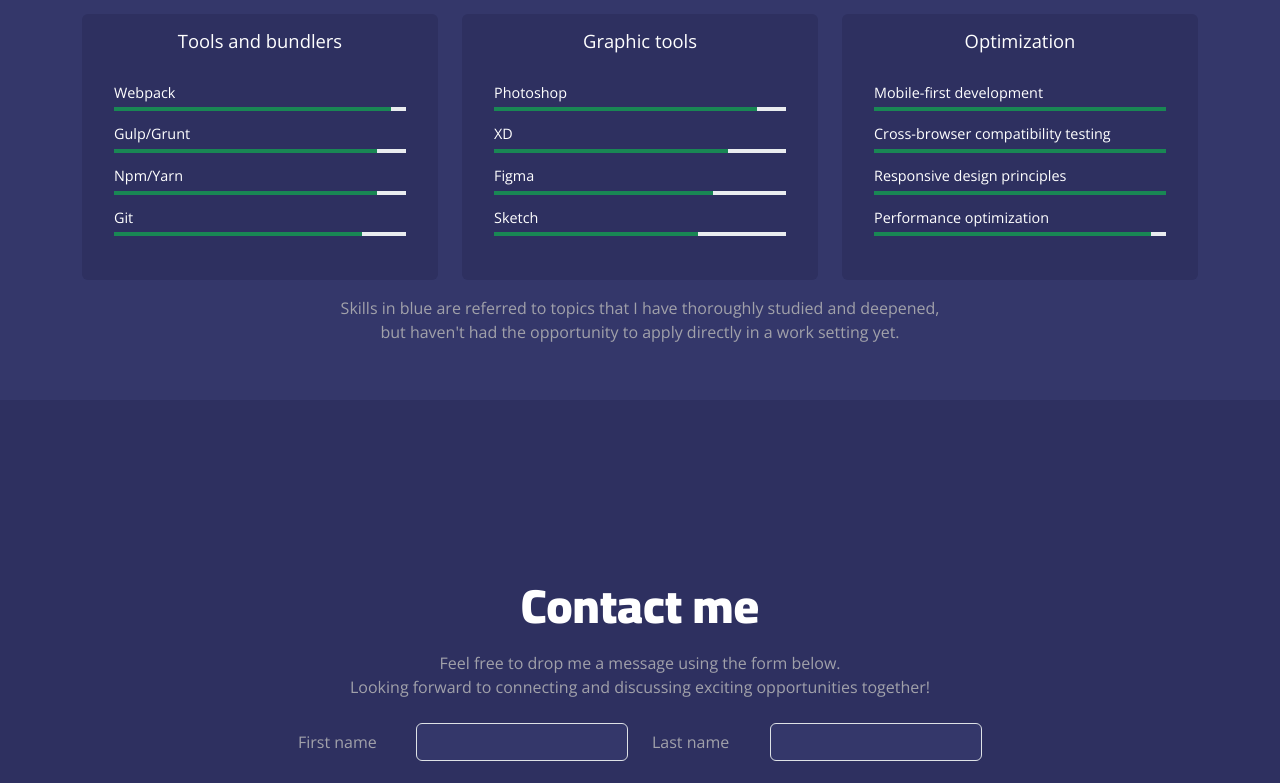
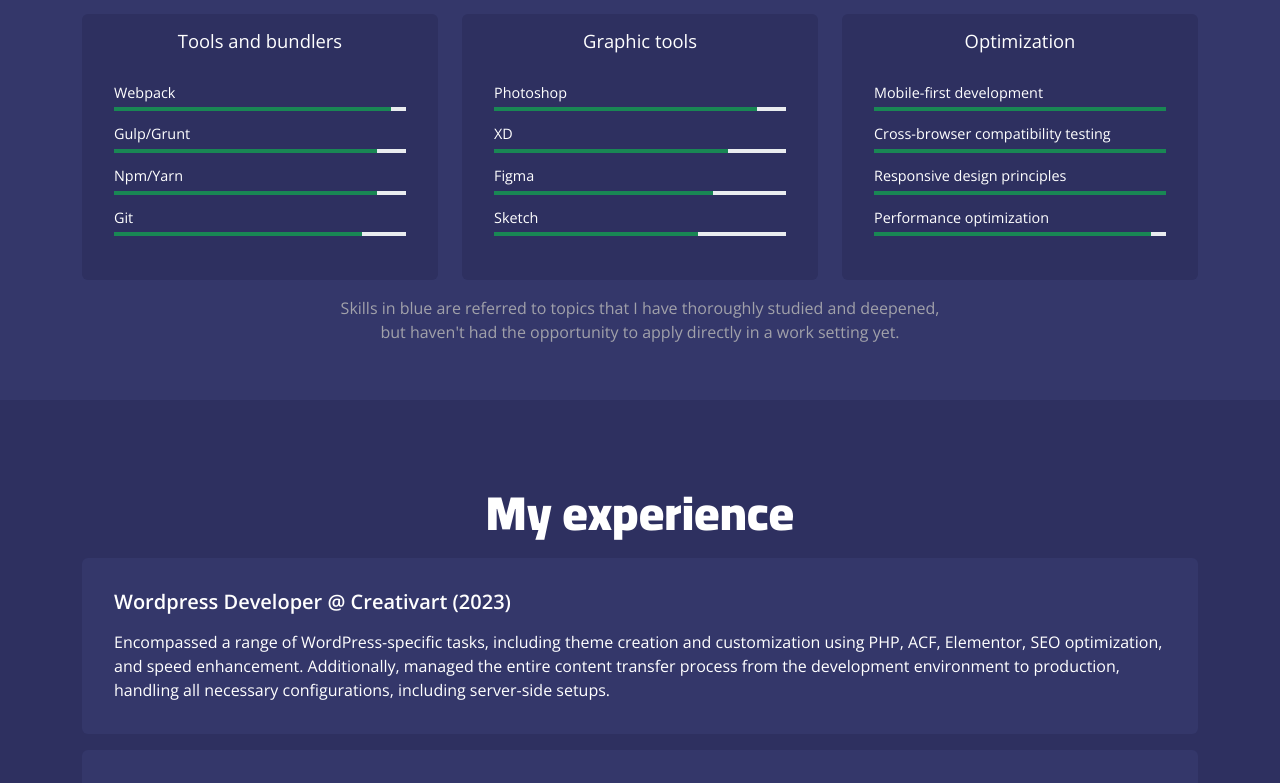
Before and after one commit to tinny77/MyCV, a React (Vite) app: page / in a window 1280 px wide. Shown: the part 2000-2783 px from the top of the page. Built offline with nearby package versions, Linux system fonts and the light colour scheme; a web font is replaced by a local one.

Commit message:
Added experience page

```diff
--- a/index.html
+++ b/index.html
@@ -9,7 +9,7 @@
     <link rel="preconnect" href="https://fonts.gstatic.com" crossorigin>
     <link href="https://fonts.googleapis.com/css2?family=Cairo+Play:wght@900&family=Cairo:wght@900&family=Open+Sans:wght@300;400;600&display=swap" rel="stylesheet">
     <link rel="stylesheet" href="https://cdnjs.cloudflare.com/ajax/libs/animate.css/3.5.2/animate.min.css">
-    <title>Filippo Tinnirello | Front-end developer</title>
+    <title>Filippo Tinnirello | Frontend & Wordpress developer</title>
   </head>
   <body>
     <div id="root"></div>
--- a/src/App.jsx
+++ b/src/App.jsx
@@ -2,38 +2,35 @@ import { useState, useEffect } from 'react';
 import LinkButtons from './LinkButtons';
 import Skills from './Skills';
 import Contact from './Contact';
+import Experience from './Experience';
 import { BrowserRouter as Router } from 'react-router-dom';
 import ScrollAnimation from 'react-animate-on-scroll';
 
 function App() {
-	const [isScrolled, setIsScrolled] = useState(true);
-	const [isScrolledVisible, setIsScrolledVisible] = useState(true);
+	const [isScrolled, setIsScrolled] = useState(false);
+	const [isScrollIconVisible, setisScrollIconVisible] = useState(false);
 
-	const getYearDiffWithMonth = (endDate, startDate) => {
+	const getYearsDiff = (endDate, startDate) => {
 		const ms = endDate.getTime() - startDate.getTime();
 		const date = new Date(ms);
 		return Math.abs(date.getUTCFullYear() - 1970);
 	};
 
 	const thisYear = new Date();
-	const myExperienceYears = getYearDiffWithMonth(
-		thisYear,
-		new Date('2006-10-01')
-	);
-	const myAge = getYearDiffWithMonth(thisYear, new Date('1981-07-05'));
+	const myExperienceYears = getYearsDiff(thisYear, new Date('2006-09'));
+	const myAge = getYearsDiff(thisYear, new Date('1981-07-05'));
 
 	useEffect(() => {
 		const handlescroll = () => {
 			setIsScrolled(window.scrollY > 0);
-			setIsScrolledVisible(false);
+			setisScrollIconVisible(false);
 		};
-		setTimeout(() => setIsScrolled(false), 8000);
+		setTimeout(() => setisScrollIconVisible(true), 8500);
 		window.addEventListener('scroll', handlescroll);
 		return () => window.removeEventListener('scroll', handlescroll);
 	}, []);
 
 	return (
-		<>
 		<Router>
 			<section id="main">
 				<div className="videoframe">
@@ -41,7 +38,6 @@ function App() {
 						<source src="./myPic.gif" type="video/gif" />
 						<source src="./myPic.mp4" type="video/mp4" />
 						<source src="./myPic.webm" type="video/webm" />
-							<source src="./myPic.mov" type="video/quicktime" />
 					</video>
 				</div>
 
@@ -51,10 +47,10 @@ function App() {
 
 				<p className="text-block lead">
 					I'm an experienced Frontend Developer with over {myExperienceYears}{' '}
-						years of expertise in CSS, HTML, and JavaScript, known for my
-						mastery in responsive design and precise coding to transform designs
-						into dynamic, user-friendly websites for seamless experiences across
-						all devices.
+					years of expertise in CSS, HTML, and JavaScript, known for my mastery
+					in responsive design and precise coding to transform designs into
+					dynamic, user-friendly websites for seamless experiences across all
+					devices.
 				</p>
 				<p className="text-block lead">
 					I'm specialized in WordPress theme development, and I'm currently
@@ -63,10 +59,11 @@ function App() {
 
 				<LinkButtons />
 			</section>
+
 			<div
-					className={
-						'scroll-down' + !isScrolled && isScrolledVisible ? '' : ' hidden'
-					}
+				className={`scroll-down ${
+					!isScrolled && isScrollIconVisible ? '' : 'hidden'
+				}`}
 			>
 				<div className="mousey">
 					<div className="scroller"></div>
@@ -78,59 +75,44 @@ function App() {
 				</ScrollAnimation>
 				<ScrollAnimation animateIn="fadeIn" delay={1000}>
 					<p className="text-block">
-							I am a {myAge} year old front-end developer living in Verona,
-							Italy.
+						I am a {myAge} year old front-end developer living in Verona, Italy.
 					</p>
 					<p className="text-block">
-							Throughout my extensive experience as a web developer, I have
-							honed my skills in critical front-end technologies such as HTML,
-							CSS (and preprocessors), and JavaScript (ES6+). My journey
-							commenced with mastering these languages, focusing on crafting
-							engaging user interfaces. As technologies evolved, I shifted my
-							focus towards the WordPress ecosystem, gaining expertise in PHP
-							and essential modern tools like React, SSGs, package managers,
-							module bundlers.
+						Throughout my extensive experience as a web developer, I have honed
+						my skills in critical front-end technologies such as HTML, CSS (and
+						preprocessors), and JavaScript (ES6+). My journey commenced with
+						mastering these languages, focusing on crafting engaging user
+						interfaces. As technologies evolved, I shifted my focus towards the
+						WordPress ecosystem, gaining expertise in PHP and essential modern
+						tools like React, SSGs, package managers, module bundlers.
 					</p>
 					<p className="text-block">
 						With a passion for CSS that traces back to the era of table-based
 						layouts, I relish the process of crafting functional digital
-							interfaces from wireframes or mockups, employing well-organized
-							and practical code. Proficient in debugging and performance
-							monitoring tools like Lighthouse, I specialize in testing for
-							responsive behavior across various resolutions and mobile devices,
-							ensuring an optimal experience for all users.
+						interfaces from wireframes or mockups, employing well-organized and
+						practical code. Proficient in debugging and performance monitoring
+						tools like Lighthouse, I specialize in testing for responsive
+						behavior across various resolutions and mobile devices, ensuring an
+						optimal experience for all users.
 					</p>
 					<p className="text-block">
-							Additionally, I am well-versed in SEO strategies and best
-							practices for website optimization. I have a particular affinity
-							for Bootstrap and find joy in customizing it for specific
-							projects. However, I am equally comfortable starting with a
-							reset.css and a blank stylesheet, tailoring solutions to each
-							unique project's needs.
+						Additionally, I am well-versed in SEO strategies and best practices
+						for website optimization. I have a particular affinity for Bootstrap
+						and find joy in customizing it for specific projects. However, I am
+						equally comfortable starting with a reset.css and a blank
+						stylesheet, tailoring solutions to each unique project's needs.
 					</p>
 					<p className="text-block">
 						I am deeply passionate about staying at the forefront of web
 						development trends and technologies.
 					</p>
 					<p className="text-block">
-							Outside of coding, my interests include sports like football and
-							F1. I avidly follow technology news, with a particular focus on
-							the Apple ecosystem. I also have a deep appreciation for English
-							music, especially the iconic sounds of Oasis and the solo work of
-							Liam Gallagher.
+						Outside of coding, my interests include sports like football and F1.
+						I avidly follow technology news, with a particular focus on the
+						Apple ecosystem. I also have a deep appreciation for English music,
+						especially the iconic sounds of Oasis and the solo work of Liam
+						Gallagher.
 					</p>
-					</ScrollAnimation>
-				</section>
-				<section id="experience">
-					<ScrollAnimation animateIn="fadeIn" delay={500}>
-						<h2>My experience</h2>
-					</ScrollAnimation>
-					<ScrollAnimation animateIn="fadeIn" delay={1000}>
-						BLA BLA BLA
-						<br />
-						BLA BLA BLA
-						<br />
-						<br />
 				</ScrollAnimation>
 			</section>
 			<section id="skills">
@@ -141,16 +123,12 @@ function App() {
 					<Skills />
 				</ScrollAnimation>
 			</section>
-				<section id="portfolio">
+			<section id="experience">
 				<ScrollAnimation animateIn="fadeIn" delay={500}>
-						<h2>Portfolio</h2>
+					<h2>My experience</h2>
 				</ScrollAnimation>
 				<ScrollAnimation animateIn="fadeIn" delay={1000}>
-						BLA BLA BLA
-						<br />
-						BLA BLA BLA
-						<br />
-						<br />
+					<Experience />
 				</ScrollAnimation>
 			</section>
 			<section id="contact">
@@ -162,7 +140,6 @@ function App() {
 				</ScrollAnimation>
 			</section>
 		</Router>
-		</>
 	);
 };
 
--- a/src/Contact.jsx
+++ b/src/Contact.jsx
@@ -17,7 +17,7 @@ export default function Contact() {
 	}
 	return (
 		<>
-			<p>
+			<p className="text-block">
 				Feel free to drop me a message using the form below.
 				<br />
 				Looking forward to connecting and discussing exciting opportunities
--- /dev/null
+++ b/src/Experience.jsx
@@ -0,0 +1,63 @@
+import Container from 'react-bootstrap/Container';
+import Row from 'react-bootstrap/Row';
+import Col from 'react-bootstrap/Col';
+import Card from 'react-bootstrap/Card';
+
+export default function Experience() {
+	return (
+		<>
+			<Container fluid="lg">
+				<Col xs={12}>
+					<Card>
+						<Card.Body>
+							<Card.Title>Wordpress Developer @ Creativart (2023)</Card.Title>
+							<Card.Body>
+								Encompassed a range of WordPress-specific tasks, including theme
+								creation and customization using PHP, ACF, Elementor, SEO
+								optimization, and speed enhancement. Additionally, managed the
+								entire content transfer process from the development environment
+								to production, handling all necessary configurations, including
+								server-side setups.
+							</Card.Body>
+						</Card.Body>
+					</Card>
+				</Col>
+				<Col xs={12}>
+					<Card>
+						<Card.Body>
+							<Card.Title>
+								Front-end and Wordpress Developer @ 24 Consulting (2018-2023)
+							</Card.Title>
+							<Card.Body>
+								Created custom themes using PHP and ACF. Demonstrated
+								proficiency in developing static websites, leveraging bundlers
+								and generators for seamless integration. Ensured responsive
+								designs through CSS, HTML, and JavaScript, and oversaw site
+								maintenance and optimization, all seamlessly managed through
+								Git. Extensively worked with design layouts received from Adobe
+								XD and InDesign. Frequently utilized Photoshop for fine-tuning
+								and optimizing design elements, ensuring a pixel-perfect final
+								product.
+							</Card.Body>
+						</Card.Body>
+					</Card>
+				</Col>
+				<Col xs={12}>
+					<Card>
+						<Card.Body>
+							<Card.Title>
+								Front-end developer @ 24 Consulting (2006-2018)
+							</Card.Title>
+							<Card.Body>
+								Created responsive web interfaces using self taught CSS, HTML,
+								and JavaScript. Managed multimedia elements for UX and developed
+								back-end solutions with ASP and SQL for seamless data
+								integration.
+							</Card.Body>
+						</Card.Body>
+					</Card>
+				</Col>
+			</Container>
+		</>
+	);
+}
--- a/src/index.scss
+++ b/src/index.scss
@@ -60,10 +60,11 @@ body {
         min-height: 100%;
         flex-direction: column;
         scroll-snap-align: start;
-        padding-inline: 2rem;
+        padding-inline: 1vw;
 
         &#about,
-        &#contact {
+        &#experience,
+        #contact {
             background-color: var(--dark2);
         }
 
@@ -119,9 +120,9 @@ h3 {
 
 
 
-form,
+
 .text-block {
-    width: min(100%, 60rem);
+    width: min(90%, 60rem);
     text-wrap: balance;
     margin-inline: auto;
 
@@ -130,11 +131,13 @@ form,
             margin-bottom: max(2rem, 2vh);
         }
     }
+
+    &.lead {
+        font-size: 125%
+    }
+
 }
 
-.lead {
-    font-size: 125%
-}
 
 
 .buttons {
@@ -171,6 +174,28 @@ form,
 
     .react-tooltip {
         font-size: 0.8rem;
+    }
+}
+
+/* Experience */
+
+#experience {
+
+
+    .card {
+        --bs-card-bg: var(--dark1);
+        margin-bottom: 1rem;
+        width: 100%;
+        border: 0;
+        text-align: left;
+
+        .card-title.h5 {
+            padding-top: var(--bs-card-spacer-y);
+            padding-left: var(--bs-card-spacer-x);
+            padding-bottom: 0;
+            margin-bottom: 0;
+            font-weight: 800;
+        }
     }
 }
 
@@ -223,9 +248,10 @@ form,
 
 /* Contact form */
 form {
-    ::placeholder {
-        color: #eee
-    }
+    width: 100%;
+    padding-left: 1.5rem;
+    padding-right: 1.5rem;
+    margin-top: 2rem;
 
     .col-form-label {
         text-align: left;
@@ -243,12 +269,6 @@ form {
     }
 }
 
-
-#portfolio,
-#experience {
-    display: none;
-}
-
 /* Mobile adaption */
 
 @include mobile {
@@ -264,6 +284,10 @@ form {
             padding-bottom: 10rem;
 
         }
+
+        .card {
+            --bs-card-spacer-x: 0.5rem;
+        }
     }
 }
 
@@ -277,7 +301,7 @@ form {
 
 
 
-/* Scroll down mouse animation */
+/* Scroll down icon mouse animation */
 
 .scroll-down {
     position: absolute;
@@ -285,7 +309,7 @@ form {
     bottom: 2rem;
     left: 0;
     margin: auto;
-    transition: opacity 1s;
+    transition: opacity 2s;
     opacity: 0.95;
     width: 34px;
     height: 55px;
@@ -316,10 +340,6 @@ form {
     }
 }
 
-
-
-
-
 @keyframes scroll {
     0% {
         opacity: 0;
```
Lines whose indentation alone changed are shown as unchanged.
